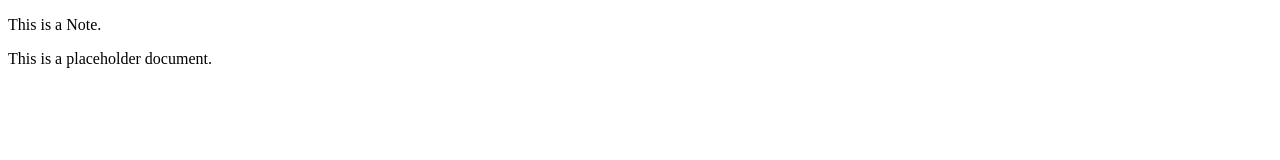
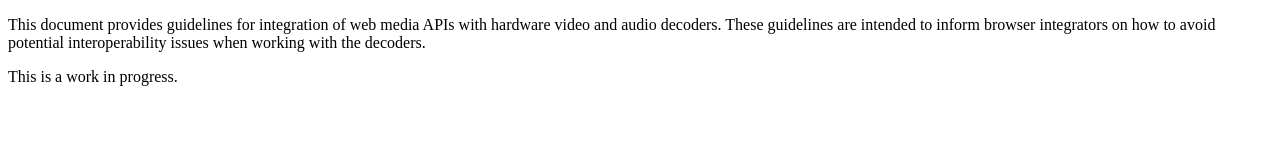
Before and after one commit to w3c/me-media-integration-guidelines, a plain HTML site: page index.html in a window 1280 px wide. Drawn offline with Linux system fonts and the light colour scheme.

Commit message:
Create abstract

```diff
--- a/index.html
+++ b/index.html
@@ -35,10 +35,13 @@
 </head>
 <body>
   <section id="abstract">
-    <p>This is a Note.</p>
+    <p>This document provides guidelines for integration of web media APIs with hardware video and audio decoders.
+      These guidelines are intended to inform browser integrators on how to avoid potential interoperability issues
+      when working with the decoders.
+    </p>
   </section>
   <section id="sotd">
-    <p>This is a placeholder document.</p>
+    <p>This is a work in progress.</p>
   </section>
 </body>
 </html>
```
